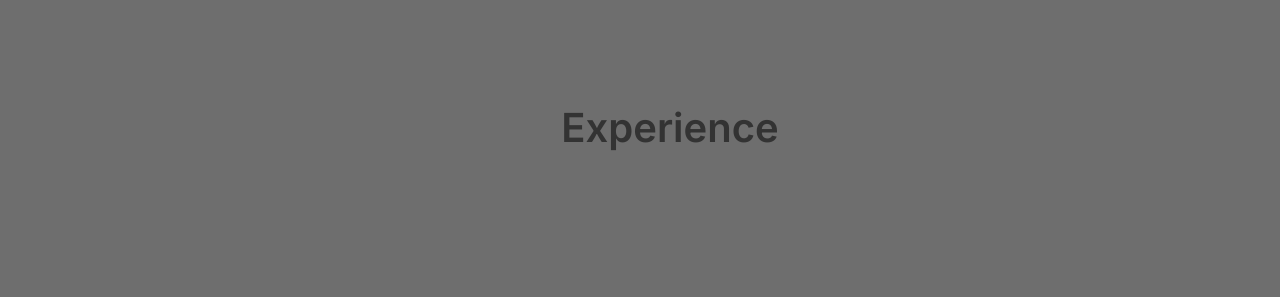
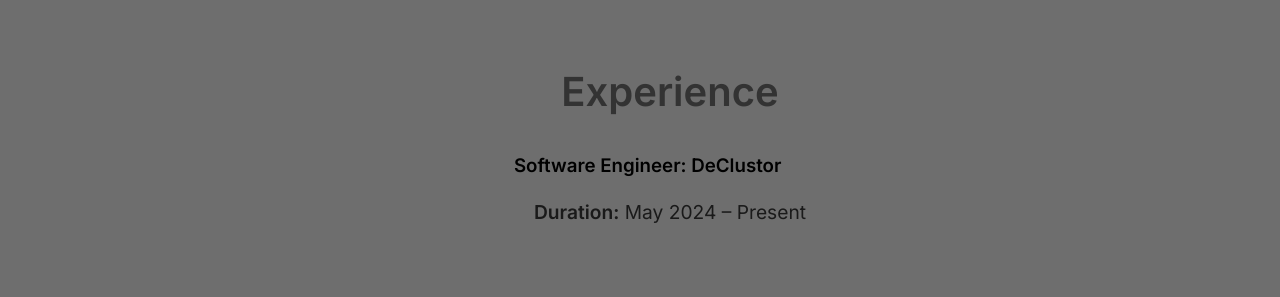
Before and after one commit to gracelo0717/gracelo0717.github.io, a React app: page /contact in a window 1280 px wide. Shown: the part 1920-2217 px from the top of the page. Built offline with nearby package versions, Linux system fonts and the light colour scheme.

Commit message:
add DeClustor to Exp

```diff
--- a/src/components/Experience.tsx
+++ b/src/components/Experience.tsx
@@ -4,7 +4,15 @@ const Experience = () => {
   return (
     <section id='experience'>
       <h2>Experience</h2>
-      <p></p>
+      <div className='job'>
+        <h3>
+          Software Engineer:
+          <strong> DeClustor</strong>
+        </h3>
+        <p>
+          <strong>Duration:</strong> May 2024 – Present
+        </p>
+      </div>
     </section>
   );
 };
```
